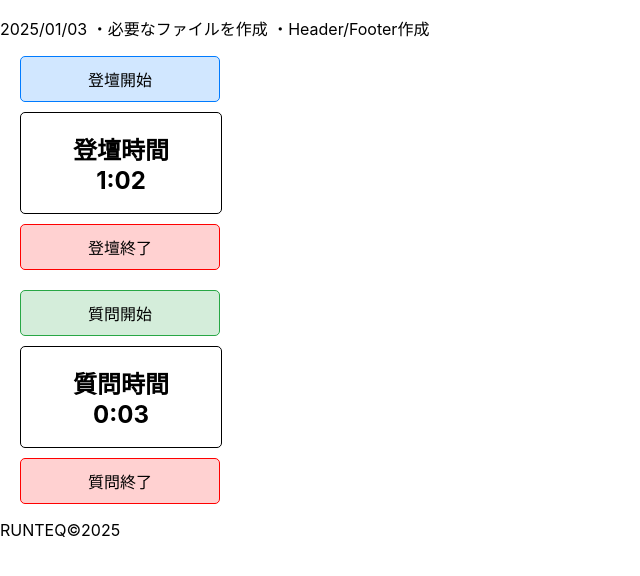
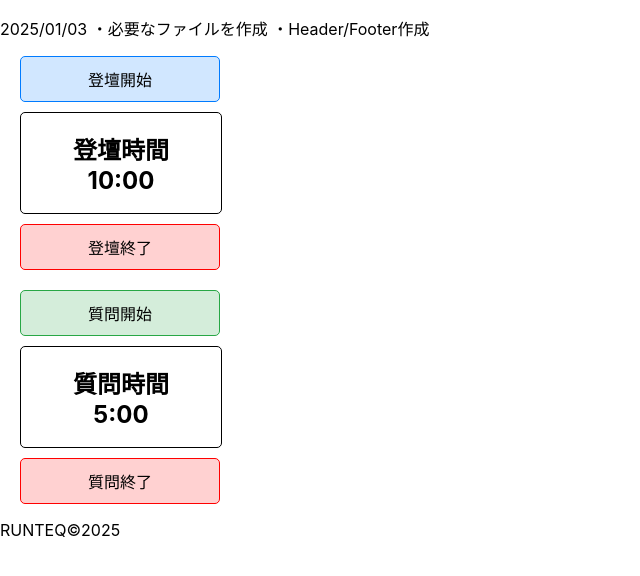
Before and after one commit to RUNTEQ-Isamin-Michi-Sakupi/lets-shuffle, a React (Create React App) app in the folder src/: page / in a window 1280 px wide. Shown: the top 576 px of the page, without its empty margins (0-640 px from the left). Built offline with nearby package versions, Linux system fonts and the light colour scheme.

Commit message:
ベル機能のファイル分離の確認

```diff
--- a/src/src/03_views/components/atoms/InputTime.jsx
+++ b/src/src/03_views/components/atoms/InputTime.jsx
@@ -4,9 +4,9 @@ import Notice from '../modules/Notice'; // Noticeコンポーネントをイン
 
 const InputTime = () => {
     // 登壇時間のタイマーを管理
-    const presentationTimer = useTimer(62); // 初期値600秒（10分）
+    const presentationTimer = useTimer(600); // 初期値600秒（10分）
     // 質問時間のタイマーを管理
-    const questionTimer = useTimer(3); // 初期値300秒（5分）
+    const questionTimer = useTimer(300); // 初期値300秒（5分）
 
     return (
         <div style={{ display: 'flex', flexDirection: 'column', alignItems: 'flex-start', gap: '20px' }}>
@@ -49,7 +49,7 @@ const InputTime = () => {
                     {presentationTimer.playNotice2 && <Notice play={presentationTimer.playNotice2} sound="/notification2.mp3" />} {/* カウントが0になったときの通知音を再生 */}
                 </div>
                 <button
-                    onClick={() => presentationTimer.resetTime(600)} // タイマーを600秒（10分��にリセット
+                    onClick={() => presentationTimer.resetTime(600)} // タイマーを600秒（10分）
                     style={{
                         backgroundColor: '#ffd1d1', // 背景色
                         border: '1px solid #ff0000', // 枠線
--- a/src/src/03_views/components/modules/Timer.jsx
+++ b/src/src/03_views/components/modules/Timer.jsx
@@ -1,4 +1,5 @@
 import { useState, useEffect } from 'react';
+import Notice from './Notice'; // Noticeコンポーネントをインポート
 
 const useTimer = (initialTime) => {
     const [time, setTime] = useState(initialTime); // 時間の状態管理
```
